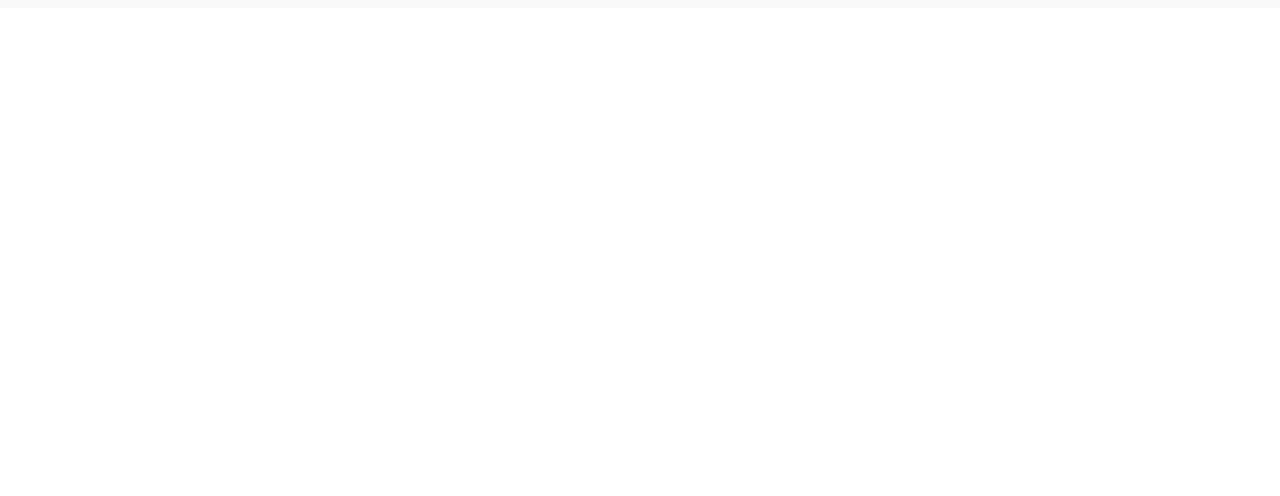
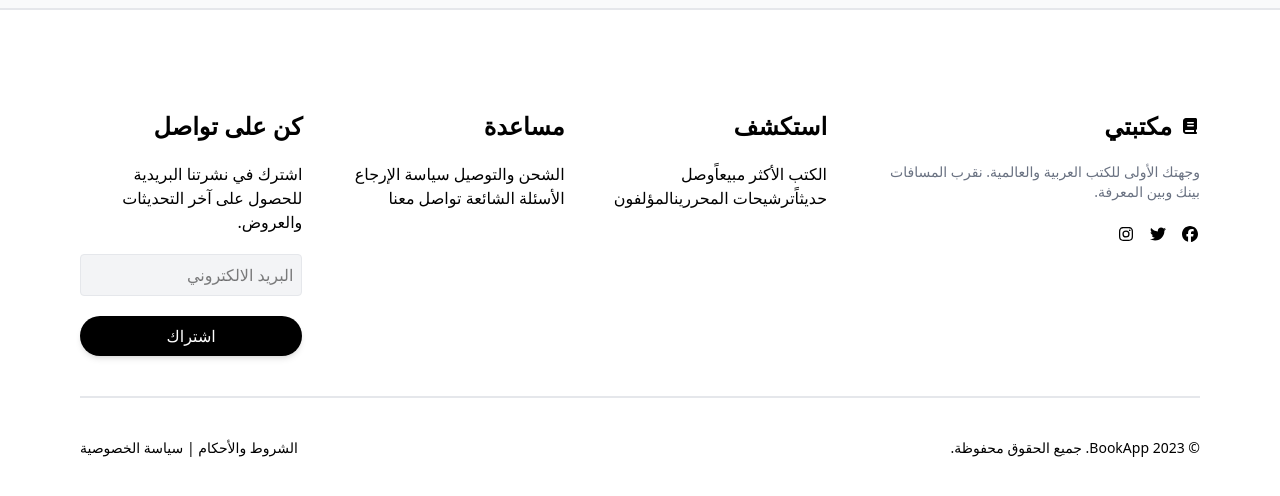
Before and after one commit to mahmoudelnahas180/BookAPP, a React (Vite) app in the folder frontend/: page / in a window 1280 px wide. Shown: the part 994-1490 px from the top of the page. Before the commit the page ends 1002 px from the top, so only its background shows below. Built offline with nearby package versions, Linux system fonts and the light colour scheme; no server answers.

Commit message:
feat: Add Home page component.

```diff
--- a/frontend/src/pages/Home.jsx
+++ b/frontend/src/pages/Home.jsx
@@ -1,7 +1,7 @@
 import React from 'react'
 import Hero from '../components/Hero'
 import Departments from '../components/Departments'
-
+import Footer from '../components/Footer'
 /**
  * @component Home
  * @description الصفحة الرئيسية للتطبيق.
@@ -14,6 +14,8 @@
       <Hero />
       {/* قسم الأقسام */}
       <Departments />
+      {/* قسم الفوتر */}
+      <Footer/>
 
     </>
   )
```
